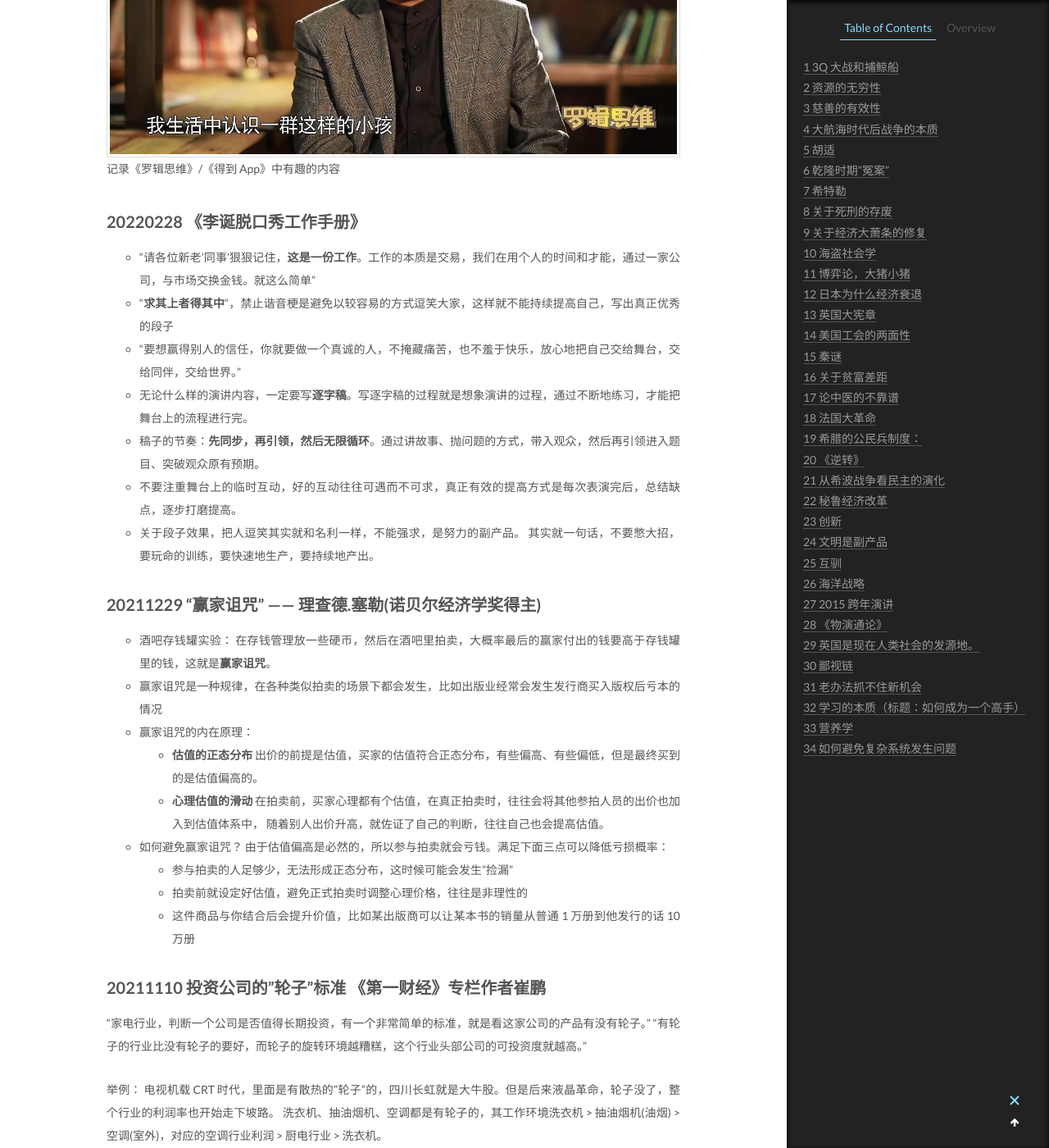
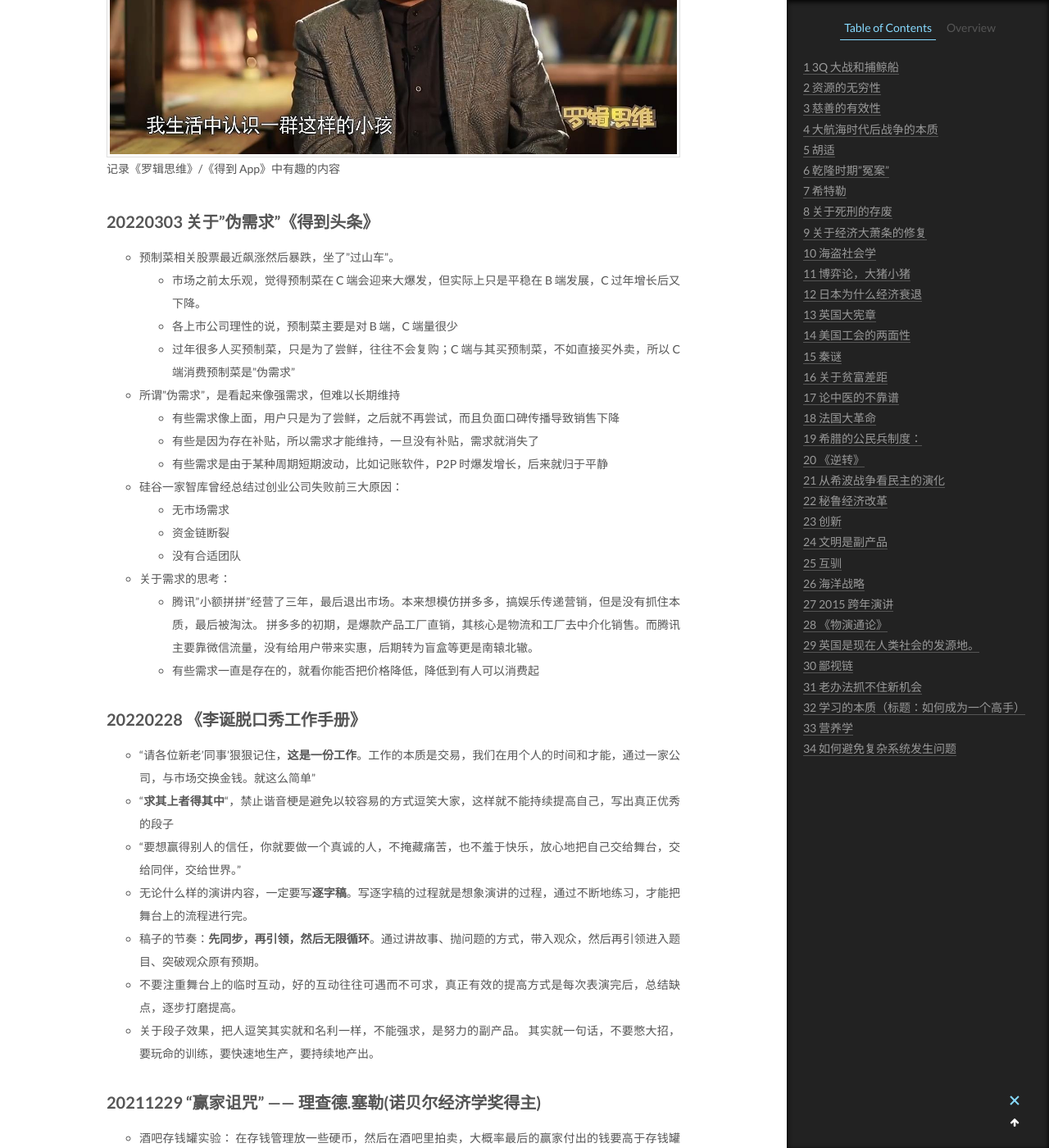
Before and after one commit to CodeHunter2006/CodeHunter2006.github.io, a Jekyll site: the page built from _posts/2014-02-11-Mr_Luo.md, in a window 1280 px wide and 1400 px high, scrolled down 672 px. Shown: the whole window at 82% size. Built offline with Jekyll 4.4.1, drawn with Linux system fonts in a browser that asks for light colours.

Commit message:
doc: add content

```diff
--- a/_posts/2014-02-11-Mr_Luo.md
+++ b/_posts/2014-02-11-Mr_Luo.md
@@ -7,6 +7,25 @@ tags: book
 
 ![罗振宇](/assets/images/2014-02-11-Mr_Luo_1.jpeg)
 记录《罗辑思维》/《得到 App》中有趣的内容
+
+## 20220303 关于"伪需求"《得到头条》
+
+- 预制菜相关股票最近飙涨然后暴跌，坐了"过山车"。
+  - 市场之前太乐观，觉得预制菜在 C 端会迎来大爆发，但实际上只是平稳在 B 端发展，C 过年增长后又下降。
+  - 各上市公司理性的说，预制菜主要是对 B 端，C 端量很少
+  - 过年很多人买预制菜，只是为了尝鲜，往往不会复购；C 端与其买预制菜，不如直接买外卖，所以 C 端消费预制菜是"伪需求"
+- 所谓"伪需求"，是看起来像强需求，但难以长期维持
+  - 有些需求像上面，用户只是为了尝鲜，之后就不再尝试，而且负面口碑传播导致销售下降
+  - 有些是因为存在补贴，所以需求才能维持，一旦没有补贴，需求就消失了
+  - 有些需求是由于某种周期短期波动，比如记账软件，P2P 时爆发增长，后来就归于平静
+- 硅谷一家智库曾经总结过创业公司失败前三大原因：
+  1. 无市场需求
+  2. 资金链断裂
+  3. 没有合适团队
+- 关于需求的思考：
+  - 腾讯"小额拼拼"经营了三年，最后退出市场。本来想模仿拼多多，搞娱乐传递营销，但是没有抓住本质，最后被淘汰。
+    拼多多的初期，是爆款产品工厂直销，其核心是物流和工厂去中介化销售。而腾讯主要靠微信流量，没有给用户带来实惠，后期转为盲盒等更是南辕北辙。
+  - 有些需求一直是存在的，就看你能否把价格降低，降低到有人可以消费起
 
 ## 20220228 《李诞脱口秀工作手册》
 
```
Also changed, not shown: _posts/2020-06-01-Fitness_Record.md (+5 -0 lines), _posts/2022-03-13-TheShapeOfTime.md (added, +122 -0 lines), assets/images/2022-03-13-TheShapeOfTime_1.webp (added).
